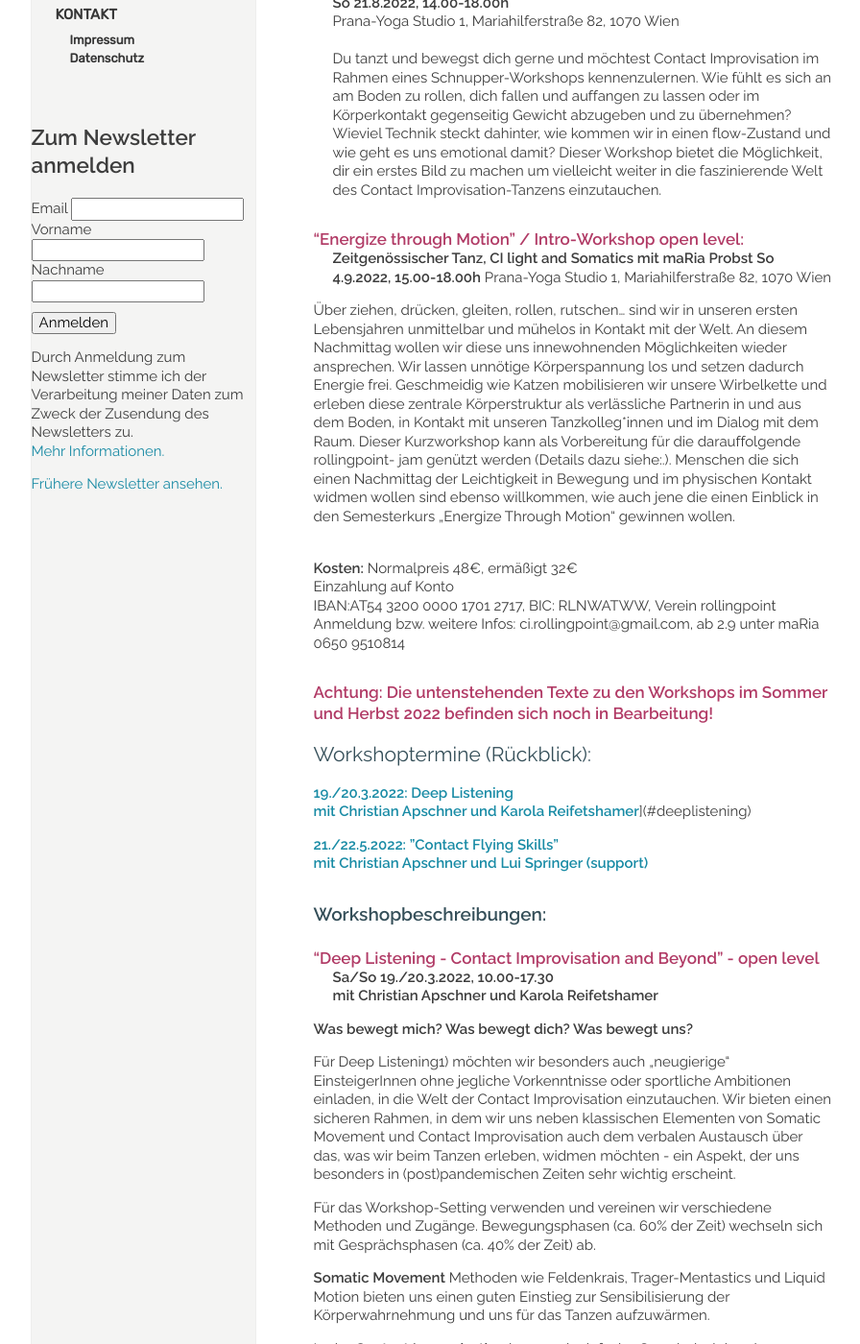
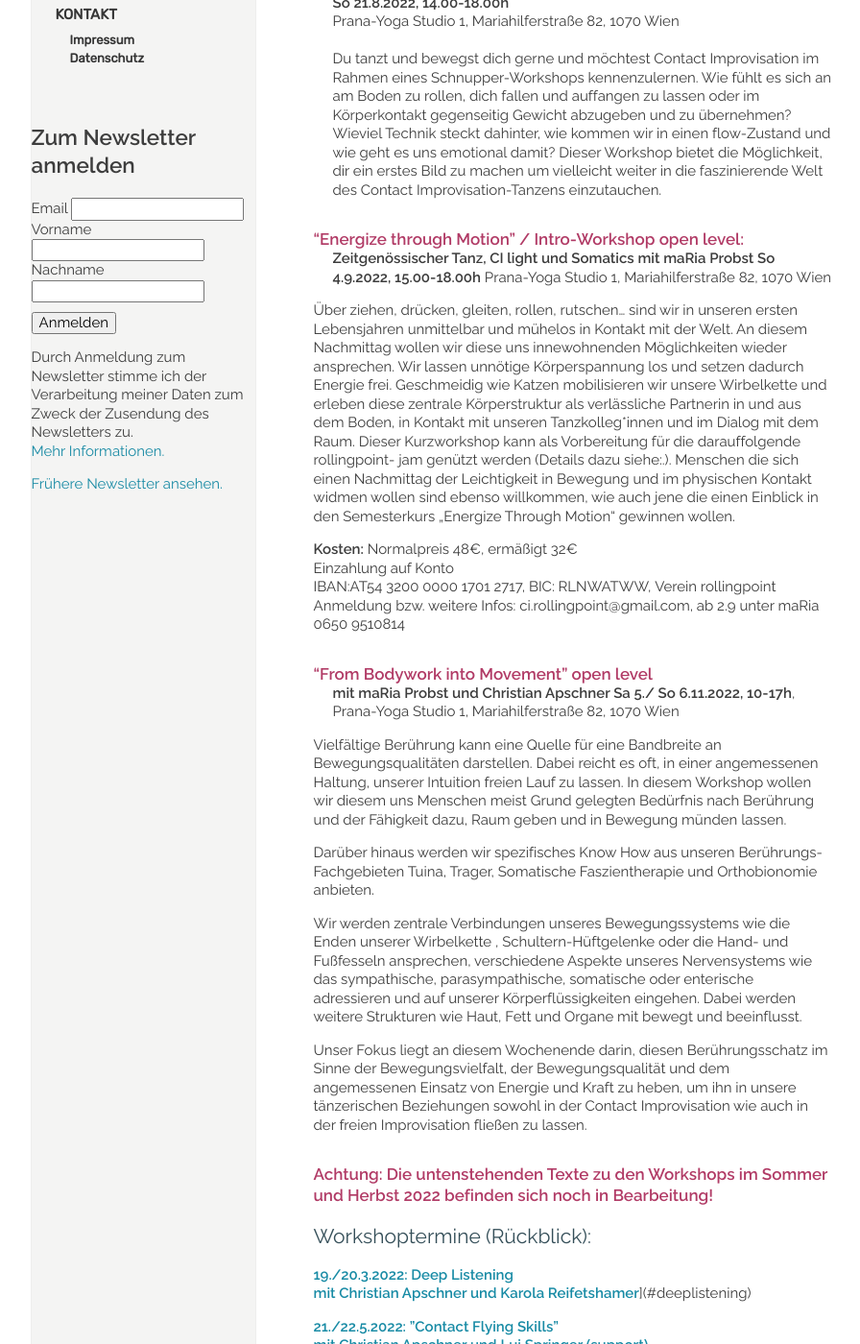
Before and after one commit to manulari/rollingpointat, a Jekyll site: the page built from _pages_de/workshops.md, in a window 1280 px wide and 1400 px high, scrolled down 762 px. Shown: the whole window at 96% size, without its empty margins (152-1048 px from the left). Built offline with Jekyll 4.4.1, drawn with Linux system fonts in a browser that asks for light colours; comment, search, counter and statistics services are not loaded; some of the changed text lies outside the part shown.

Commit message:
Update page (de) “workshops”

```diff
--- a/_pages_de/workshops.md
+++ b/_pages_de/workshops.md
@@ -17,7 +17,7 @@ Fotocredits: He Shao Hui
 >
 > **15./16.10.2022: "Liquid Motion" mit maRia Probst**
 >
-> **5./6.11.2022: "From Bodywork into Contact" mit Christian Apschner und maRia Probst**
+> **5./6.11.2022: "From Bodywork into Movement" mit Christian Apschner und maRia Probst**
 >
 > **21./22.1.2023: "Contact Flying Skills" mit Christian Apschner und support**
 >
@@ -33,18 +33,29 @@ Du tanzt und bewegst dich gerne und möchtest Contact Improvisation im Rahmen ei
 
 #### **"Energize through Motion" / Intro-Workshop open level:**
 
-**Zeitgenössischer Tanz, CI light and Somatics
+**Zeitgenössischer Tanz, CI light und Somatics
 mit maRia Probst
 So 4.9.2022, 15.00-18.00h**
 Prana-Yoga Studio 1, Mariahilferstraße 82, 1070 Wien
 
 Über ziehen, drücken, gleiten, rollen, rutschen... sind wir in unseren ersten Lebensjahren unmittelbar und mühelos in Kontakt mit der Welt. An diesem Nachmittag wollen wir diese uns innewohnenden Möglichkeiten wieder ansprechen. Wir lassen unnötige Körperspannung los und setzen dadurch Energie frei. Geschmeidig wie Katzen mobilisieren wir unsere Wirbelkette und erleben diese zentrale Körperstruktur als verlässliche Partnerin in und aus dem Boden, in Kontakt mit unseren Tanzkolleg*innen und im Dialog mit dem Raum. Dieser Kurzworkshop kann als Vorbereitung für die darauffolgende rollingpoint- jam genützt werden (Details dazu siehe:.). Menschen die sich einen Nachmittag der Leichtigkeit in Bewegung und im physischen Kontakt widmen wollen sind ebenso willkommen, wie auch jene die einen Einblick in den Semesterkurs „Energize Through Motion“ gewinnen wollen.
 
-\
 **Kosten:** Normalpreis 48€, ermäßigt 32€\
 Einzahlung auf Konto\
 IBAN:AT54 3200 0000 1701 2717, BIC: RLNWATWW, Verein rollingpoint\
 Anmeldung bzw. weitere Infos: ci.rollingpoint@gmail.com,  ab 2.9 unter maRia 0650 9510814
+
+#### "From Bodywork into Movement" open level
+**mit maRia Probst und Christian Apschner
+Sa 5./ So 6.11.2022, 10-17h**, Prana-Yoga Studio 1, Mariahilferstraße 82, 1070 Wien
+
+Vielfältige Berührung kann eine Quelle für eine Bandbreite an Bewegungsqualitäten darstellen. Dabei reicht es oft, in einer angemessenen Haltung, unserer Intuition freien Lauf zu lassen. In diesem Workshop wollen wir diesem uns Menschen meist Grund gelegten Bedürfnis nach Berührung und der Fähigkeit dazu, Raum geben und in Bewegung münden lassen.
+
+Darüber hinaus werden wir spezifisches Know How aus unseren Berührungs-Fachgebieten Tuina, Trager, Somatische Faszientherapie und Orthobionomie anbieten.
+
+Wir werden zentrale Verbindungen unseres Bewegungssystems wie die Enden unserer Wirbelkette , Schultern-Hüftgelenke oder die Hand- und Fußfesseln ansprechen, verschiedene Aspekte unseres Nervensystems wie das sympathische, parasympathische, somatische oder enterische adressieren und auf unserer Körperflüssigkeiten eingehen. Dabei werden weitere Strukturen wie Haut, Fett und Organe mit bewegt und beeinflusst.
+
+Unser Fokus liegt an diesem Wochenende darin, diesen Berührungsschatz im Sinne der Bewegungsvielfalt, der Bewegungsqualität und dem angemessenen Einsatz von Energie und Kraft zu heben, um ihn in unsere tänzerischen Beziehungen sowohl in der Contact Improvisation wie auch in der freien Improvisation fließen zu lassen.
 
 #### **Achtung: Die untenstehenden Texte zu den Workshops im Sommer und Herbst 2022 befinden sich noch in Bearbeitung!**
 
```
